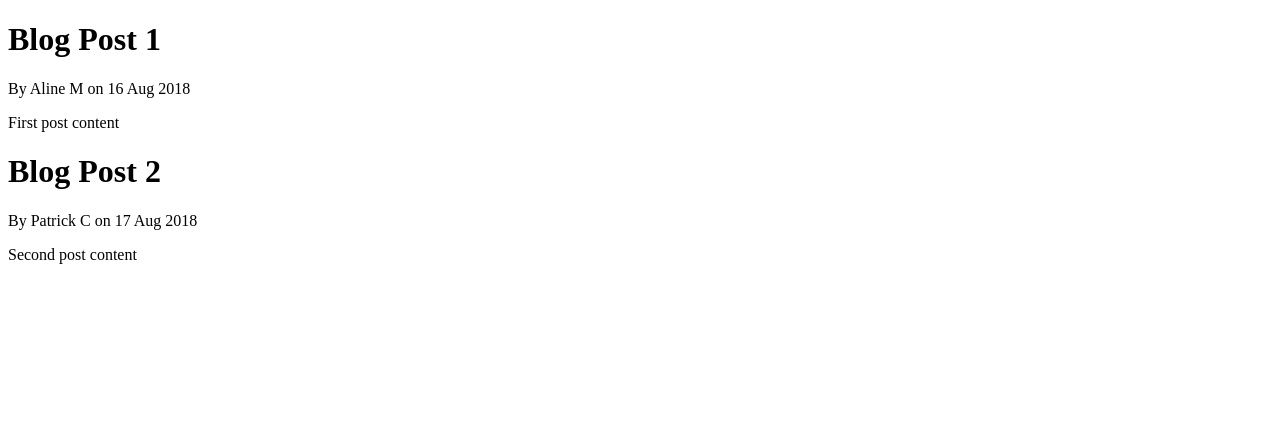
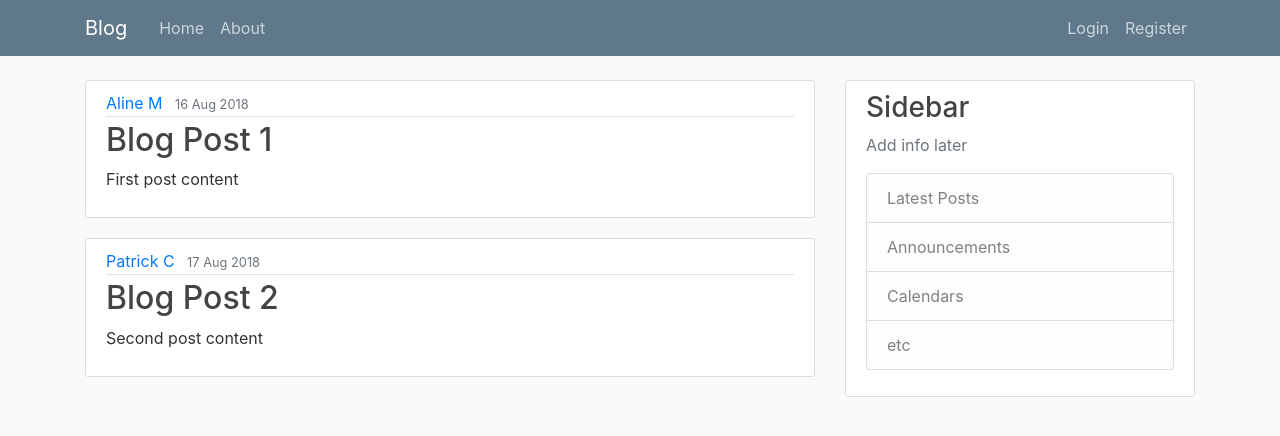
Before and after one commit to alinemokfa/python_flask_blog, a Flask app: page / in a window 1280 px wide. Shown: the top 436 px of the page. Run offline with Flask 2, Linux system fonts and the light colour scheme; some libraries are stand-ins or nearby versions.

Commit message:
Add navbar and styling

```diff
--- a/app.py
+++ b/app.py
@@ -1,4 +1,4 @@
-from flask import Flask, render_template
+from flask import Flask, render_template, url_for
 app = Flask(__name__)
 
 posts = [
--- /dev/null
+++ b/static/main.css
@@ -0,0 +1,80 @@
+body {
+  background: #fafafa;
+  color: #333333;
+  margin-top: 5rem;
+}
+
+h1, h2, h3, h4, h5, h6 {
+  color: #444444;
+}
+
+.bg-steel {
+  background-color: #5f788a;
+}
+
+.site-header .navbar-nav .nav-link {
+  color: #cbd5db;
+}
+
+.site-header .navbar-nav .nav-link:hover {
+  color: #ffffff;
+}
+
+.site-header .navbar-nav .nav-link.active {
+  font-weight: 500;
+}
+
+.content-section {
+  background: #ffffff;
+  padding: 10px 20px;
+  border: 1px solid #dddddd;
+  border-radius: 3px;
+  margin-bottom: 20px;
+}
+
+.article-title {
+  color: #444444;
+}
+
+a.article-title:hover {
+  color: #428bca;
+  text-decoration: none;
+}
+
+.article-content {
+  white-space: pre-line;
+}
+
+.article-img {
+  height: 65px;
+  width: 65px;
+  margin-right: 16px;
+}
+
+.article-metadata {
+  padding-bottom: 1px;
+  margin-bottom: 4px;
+  border-bottom: 1px solid #e3e3e3
+}
+
+.article-metadata a:hover {
+  color: #333;
+  text-decoration: none;
+}
+
+.article-svg {
+  width: 25px;
+  height: 25px;
+  vertical-align: middle;
+}
+
+.account-img {
+  height: 125px;
+  width: 125px;
+  margin-right: 20px;
+  margin-bottom: 16px;
+}
+
+.account-heading {
+  font-size: 2.5rem;
+}
--- a/templates/home.html
+++ b/templates/home.html
@@ -2,8 +2,15 @@
 {% extends "layout.html" %}
 {% block content %}
     {% for post in posts %}
-      <h1>{{ post.title }}</h1>
-      <p>By {{ post.author }} on {{ post.date_posted }}</p>
-      <p>{{ post.content }}</p>
+    <article class="media content-section">
+      <div class="media-body">
+        <div class="article-metadata">
+          <a class="mr-2" href="#">{{ post.author }}</a>
+          <small class="text-muted">{{ post.date_posted }}</small>
+        </div>
+        <h2><a class="article-title" href="#">{{ post.title }}</a></h2>
+        <p class="article-content">{{ post.content }}</p>
+      </div>
+    </article>
     {% endfor %}
 {% endblock content %}
--- a/templates/layout.html
+++ b/templates/layout.html
@@ -2,6 +2,9 @@
 <html lang="en" dir="ltr">
   <head>
     <meta charset="utf-8">
+    <meta name="viewport" content="width=device-width, initial-scale=1, shrink-to-fit=no">
+    <link rel="stylesheet" href="https://stackpath.bootstrapcdn.com/bootstrap/4.1.3/css/bootstrap.min.css" integrity="sha384-MCw98/SFnGE8fJT3GXwEOngsV7Zt27NXFoaoApmYm81iuXoPkFOJwJ8ERdknLPMO" crossorigin="anonymous">
+    <link rel="stylesheet" type="text/css" href="{{ url_for('static', filename='main.css') }}">
     {% if title %}
         <title>Blog - {{ title }}</title>
     {% else %}
@@ -9,6 +12,49 @@
     {% endif %}
   </head>
   <body>
-    {% block content %}{% endblock %}
+    <header class="site-header">
+      <nav class="navbar navbar-expand-md navbar-dark bg-steel fixed-top">
+        <div class="container">
+          <a class="navbar-brand mr-4" href="/">Blog</a>
+          <button class="navbar-toggler" type="button" data-toggle="collapse" data-target="#navbarToggle" aria-controls="navbarToggle" aria-expanded="false" aria-label="Toggle navigation">
+            <span class="navbar-toggler-icon"></span>
+          </button>
+          <div class="collapse navbar-collapse" id="navbarToggle">
+            <div class="navbar-nav mr-auto">
+              <a class="nav-item nav-link" href="/">Home</a>
+              <a class="nav-item nav-link" href="/about">About</a>
+            </div>
+            <!-- Navbar Right Side -->
+            <div class="navbar-nav">
+              <a class="nav-item nav-link" href="/login">Login</a>
+              <a class="nav-item nav-link" href="/register">Register</a>
+            </div>
+          </div>
+        </div>
+      </nav>
+    </header>
+    <main role="main" class="container">
+      <div class="row">
+        <div class="col-md-8">
+          {% block content %}{% endblock %}
+        </div>
+        <div class="col-md-4">
+          <div class="content-section">
+            <h3>Sidebar</h3>
+            <p class='text-muted'>Add info later
+              <ul class="list-group">
+                <li class="list-group-item list-group-item-light">Latest Posts</li>
+                <li class="list-group-item list-group-item-light">Announcements</li>
+                <li class="list-group-item list-group-item-light">Calendars</li>
+                <li class="list-group-item list-group-item-light">etc</li>
+              </ul>
+            </p>
+          </div>
+        </div>
+      </div>
+    </main>
+    <script src="https://code.jquery.com/jquery-3.3.1.slim.min.js" integrity="sha384-q8i/X+965DzO0rT7abK41JStQIAqVgRVzpbzo5smXKp4YfRvH+8abtTE1Pi6jizo" crossorigin="anonymous"></script>
+    <script src="https://cdnjs.cloudflare.com/ajax/libs/popper.js/1.14.3/umd/popper.min.js" integrity="sha384-ZMP7rVo3mIykV+2+9J3UJ46jBk0WLaUAdn689aCwoqbBJiSnjAK/l8WvCWPIPm49" crossorigin="anonymous"></script>
+    <script src="https://stackpath.bootstrapcdn.com/bootstrap/4.1.3/js/bootstrap.min.js" integrity="sha384-ChfqqxuZUCnJSK3+MXmPNIyE6ZbWh2IMqE241rYiqJxyMiZ6OW/JmZQ5stwEULTy" crossorigin="anonymous"></script>
   </body>
 </html>
```
